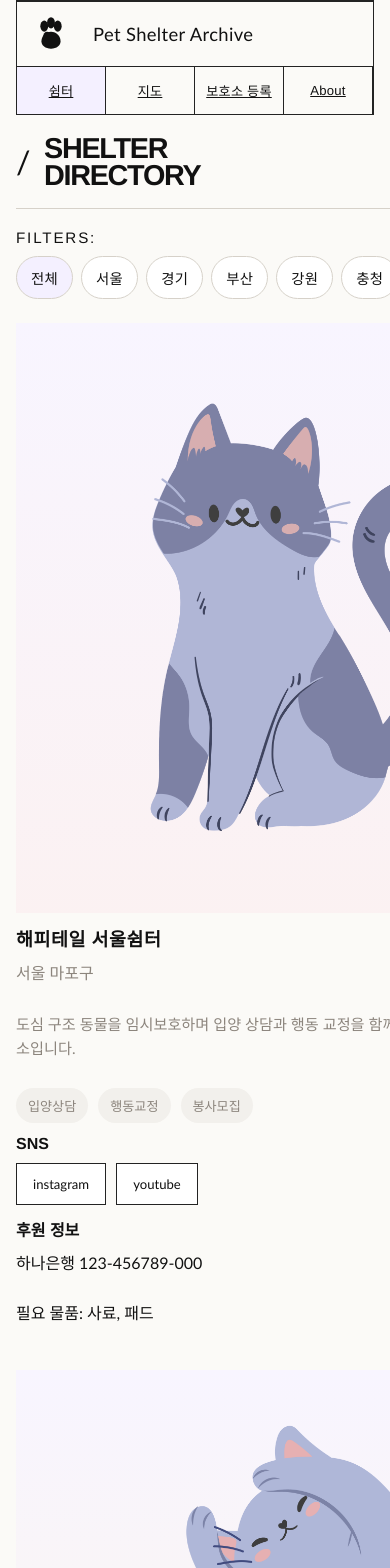
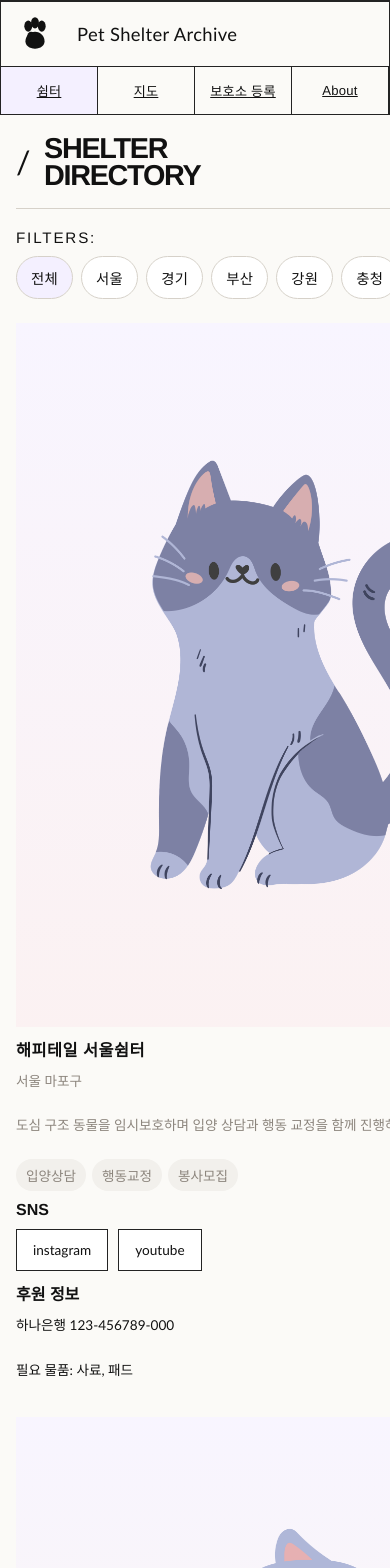
Before and after one commit to treeNoonna/animal-shelter, a Next.js app: page / in a window 390 px wide. Shown: the top 1568 px of the page. Built offline with nearby package versions, Linux system fonts and the light colour scheme; no server answers.

Commit message:
fix layout

```diff
--- a/app/globals.css
+++ b/app/globals.css
@@ -50,7 +50,6 @@ img {
 }
 
 .catalog-header {
-  margin: 0 64px;
   border-top: 2px solid var(--line);
 }
 
@@ -763,10 +762,6 @@ dd {
 }
 
 @media (max-width: 1280px) {
-  .catalog-header {
-    margin: 0 32px;
-  }
-
   .catalog-layout {
     grid-template-columns: 300px minmax(0, 1fr);
     gap: 36px;
@@ -789,10 +784,6 @@ dd {
 }
 
 @media (max-width: 1024px) {
-  .catalog-header {
-    margin: 0 20px;
-  }
-
   .catalog-layout {
     grid-template-columns: 1fr;
     gap: 0;
@@ -838,10 +829,6 @@ dd {
 
   .page-shell {
     width: 100%;
-  }
-
-  .catalog-header {
-    margin: 0 16px;
   }
 
   .topbar {
@@ -932,17 +919,17 @@ dd {
 
   .catalog-grid {
     grid-template-columns: 1fr;
-    gap: 28px;
+    gap: 22px;
     padding: 12px 0 0;
   }
 
   .catalog-card {
-    gap: 12px;
+    gap: 10px;
     width: 100%;
   }
 
   .catalog-image {
-    aspect-ratio: 0.86;
+    aspect-ratio: 0.72;
   }
 
   .catalog-copy,
@@ -954,18 +941,29 @@ dd {
   }
 
   .catalog-copy h3 {
-    font-size: 1.15rem;
+    font-size: 1.02rem;
     letter-spacing: 0.03em;
+  }
+
+  .city,
+  .description,
+  .donation-block p,
+  .small-link,
+  .tag-row span {
+    font-size: 0.85rem;
   }
 
   .description {
     min-height: 0;
-    font-size: 0.95rem;
+    line-height: 1.45;
   }
 
-  .tag-row span,
-  .small-link {
-    font-size: 0.82rem;
+  .tag-row {
+    gap: 6px;
+  }
+
+  .tag-row span {
+    padding: 6px 10px;
   }
 
   .donation-block p,
```
